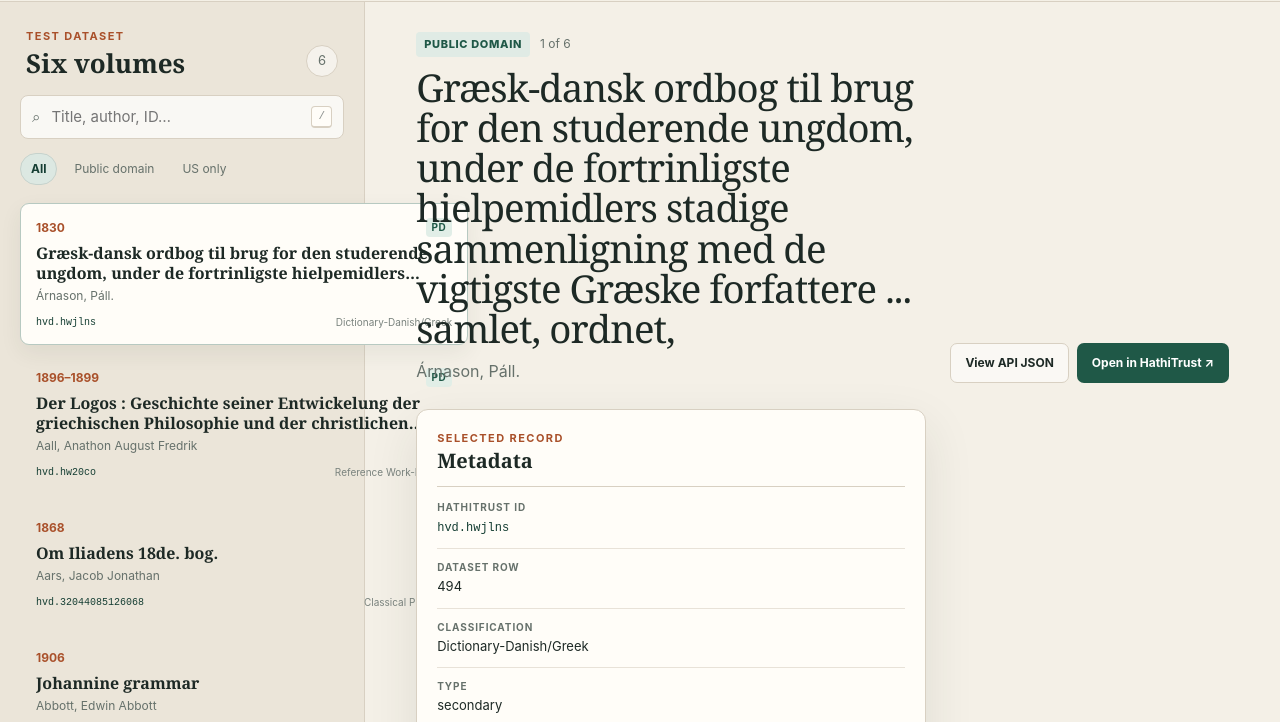
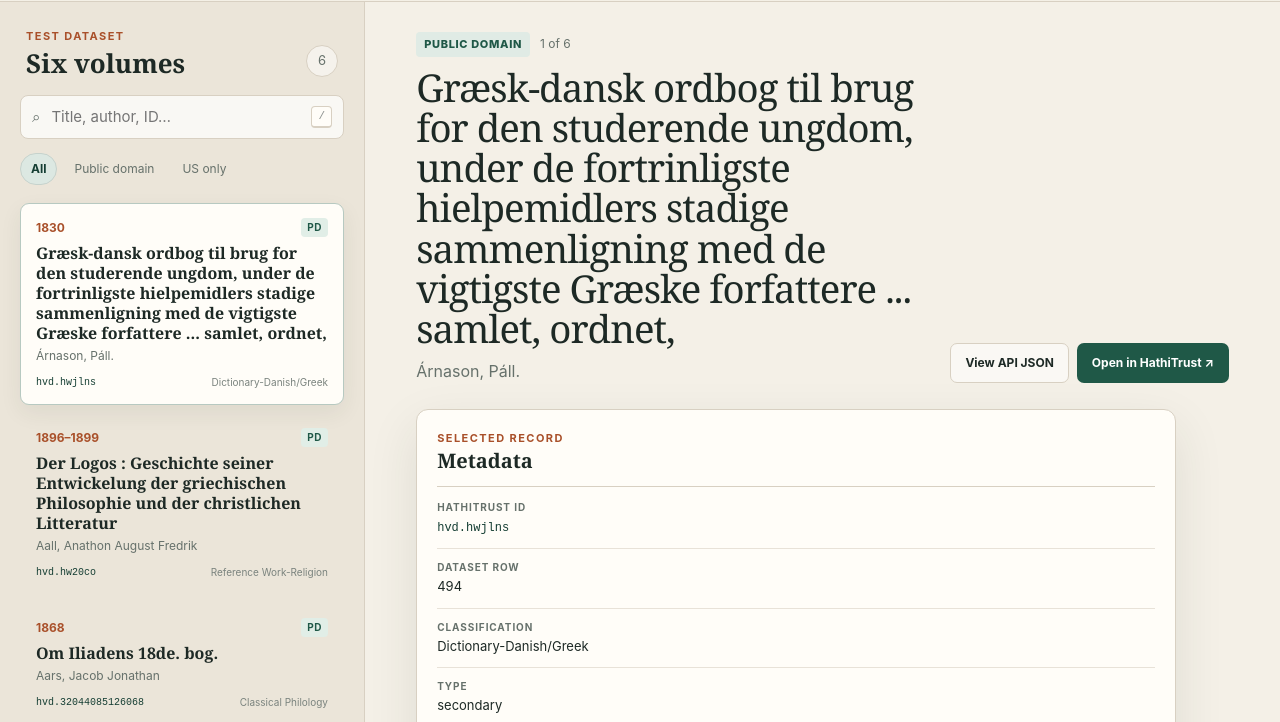
Before and after one commit to gregorycrane/hathi-page-viewer, a plain HTML site: page index.html in a window 1280 px wide. Shown: the part 74-796 px from the top of the page. Drawn offline with Linux system fonts and the light colour scheme; no server answers.

Commit message:
Wrap sidebar records within the column

```diff
--- a/styles.css
+++ b/styles.css
@@ -13,36 +13,125 @@
   --serif: Georgia, "Times New Roman", serif;
   --sans: Inter, ui-sans-serif, system-ui, -apple-system, BlinkMacSystemFont, "Segoe UI", sans-serif;
 }
+
 * { box-sizing: border-box; }
+
 html { scroll-behavior: smooth; }
-body { margin: 0; background: var(--paper); color: var(--ink); font-family: var(--sans); font-size: 15px; line-height: 1.5; }
+
+body {
+  margin: 0;
+  background: var(--paper);
+  color: var(--ink);
+  font-family: var(--sans);
+  font-size: 15px;
+  line-height: 1.5;
+}
+
 button, input { font: inherit; }
 a { color: inherit; }
-.skip-link { position: fixed; z-index: 100; top: 8px; left: 8px; padding: 10px 14px; border-radius: 6px; background: var(--ink); color: white; transform: translateY(-150%); }
+
+.skip-link {
+  position: fixed;
+  z-index: 100;
+  top: 8px;
+  left: 8px;
+  padding: 10px 14px;
+  border-radius: 6px;
+  background: var(--ink);
+  color: white;
+  transform: translateY(-150%);
+}
 .skip-link:focus { transform: translateY(0); }
-.site-header { height: 76px; display: flex; align-items: center; justify-content: space-between; padding: 0 28px; border-bottom: 1px solid var(--line); background: rgba(244, 240, 231, .92); backdrop-filter: blur(14px); }
-.brand { display: inline-flex; align-items: center; gap: 12px; color: var(--ink); text-decoration: none; }
-.brand-mark { width: 42px; height: 42px; display: grid; place-items: center; border-radius: 5px 13px 5px 5px; background: var(--forest); color: var(--cream); font: 700 25px/1 var(--serif); box-shadow: inset -5px -5px 0 rgba(0,0,0,.08); }
+
+.site-header {
+  height: 76px;
+  display: flex;
+  align-items: center;
+  justify-content: space-between;
+  padding: 0 28px;
+  border-bottom: 1px solid var(--line);
+  background: rgba(244, 240, 231, .92);
+  backdrop-filter: blur(14px);
+}
+
+.brand {
+  display: inline-flex;
+  align-items: center;
+  gap: 12px;
+  color: var(--ink);
+  text-decoration: none;
+}
+.brand-mark {
+  width: 42px;
+  height: 42px;
+  display: grid;
+  place-items: center;
+  border-radius: 5px 13px 5px 5px;
+  background: var(--forest);
+  color: var(--cream);
+  font: 700 25px/1 var(--serif);
+  box-shadow: inset -5px -5px 0 rgba(0,0,0,.08);
+}
 .brand strong { display: block; font-size: 16px; letter-spacing: .01em; }
 .brand small { display: block; color: var(--muted); font-size: 11px; text-transform: uppercase; letter-spacing: .12em; }
 .header-note { display: flex; align-items: center; gap: 8px; color: var(--muted); font-size: 13px; }
 .live-dot { width: 8px; height: 8px; border-radius: 50%; background: #3f8b65; box-shadow: 0 0 0 4px rgba(63,139,101,.13); }
-.app-shell { min-height: calc(100vh - 76px); display: grid; grid-template-columns: minmax(300px, 365px) 1fr; }
-.catalog-panel { min-width: 0; padding: 26px 20px 28px; border-right: 1px solid var(--line); background: #ebe5d9; }
+
+.app-shell {
+  min-height: calc(100vh - 76px);
+  display: grid;
+  grid-template-columns: minmax(300px, 365px) 1fr;
+}
+
+.catalog-panel {
+  min-width: 0;
+  overflow: hidden;
+  padding: 26px 20px 28px;
+  border-right: 1px solid var(--line);
+  background: #ebe5d9;
+}
 .catalog-heading { display: flex; align-items: end; justify-content: space-between; padding: 0 6px 18px; }
 .eyebrow { margin: 0 0 4px; color: var(--rust); font-size: 11px; font-weight: 750; text-transform: uppercase; letter-spacing: .13em; }
 .catalog-heading h1 { margin: 0; font: 600 26px/1.1 var(--serif); }
 .count { min-width: 32px; height: 32px; display: grid; place-items: center; border: 1px solid var(--line); border-radius: 50%; background: rgba(255,255,255,.5); color: var(--muted); font-size: 13px; }
-.search-box { height: 44px; display: flex; align-items: center; gap: 9px; padding: 0 11px; border: 1px solid var(--line); border-radius: 8px; background: rgba(255,255,255,.73); color: var(--muted); }
+
+.search-box {
+  height: 44px;
+  display: flex;
+  align-items: center;
+  gap: 9px;
+  padding: 0 11px;
+  border: 1px solid var(--line);
+  border-radius: 8px;
+  background: rgba(255,255,255,.73);
+  color: var(--muted);
+}
 .search-box:focus-within { border-color: var(--forest); box-shadow: 0 0 0 3px rgba(31,88,71,.10); }
 .search-box input { min-width: 0; flex: 1; border: 0; outline: 0; background: transparent; color: var(--ink); }
 .search-box kbd { padding: 1px 6px; border: 1px solid var(--line); border-bottom-width: 2px; border-radius: 4px; color: #8c918e; background: var(--cream); font-size: 11px; }
+
 .filter-row { display: flex; gap: 6px; margin: 14px 0 18px; overflow-x: auto; scrollbar-width: none; }
 .filter-chip { white-space: nowrap; padding: 6px 10px; border: 1px solid transparent; border-radius: 999px; background: transparent; color: var(--muted); font-size: 12px; cursor: pointer; }
 .filter-chip:hover { color: var(--ink); }
 .filter-chip.is-active { border-color: #c6d2cc; background: #dce8e2; color: var(--forest-deep); font-weight: 700; }
-.record-list { margin: 0; padding: 0; display: grid; gap: 8px; list-style: none; }
-.record-row { width: 100%; display: block; padding: 14px 15px; border: 1px solid transparent; border-radius: 9px; background: transparent; color: var(--ink); text-align: left; cursor: pointer; transition: background .16s ease, border-color .16s ease, transform .16s ease; }
+
+.record-list { width: 100%; min-width: 0; margin: 0; padding: 0; display: grid; gap: 8px; list-style: none; }
+.record-list li { min-width: 0; }
+.record-row {
+  width: 100%;
+  min-width: 0;
+  max-width: 100%;
+  display: block;
+  overflow: hidden;
+  padding: 14px 15px;
+  border: 1px solid transparent;
+  border-radius: 9px;
+  background: transparent;
+  color: var(--ink);
+  text-align: left;
+  cursor: pointer;
+  transition: background .16s ease, border-color .16s ease, transform .16s ease;
+}
 .record-row:hover { border-color: var(--line); background: rgba(255,255,255,.48); transform: translateX(2px); }
 .record-row.is-selected { border-color: #b7c9c1; background: var(--cream); box-shadow: 0 8px 22px rgba(47,54,49,.07); }
 .row-topline, .row-footer { display: flex; align-items: center; justify-content: space-between; gap: 8px; }
@@ -50,12 +139,13 @@ a { color: inherit; }
 .row-year { color: var(--rust); font: 700 12px/1 var(--sans); }
 .row-rights { padding: 2px 6px; border-radius: 4px; background: #e1eee7; color: var(--forest); font-size: 10px; font-weight: 750; text-transform: uppercase; letter-spacing: .05em; }
 .row-rights[data-rights="pdus"] { background: #f1e3cb; color: #80521e; }
-.row-title { display: -webkit-box; overflow: hidden; -webkit-box-orient: vertical; -webkit-line-clamp: 2; font: 600 16px/1.25 var(--serif); }
-.row-author { display: block; margin: 4px 0 10px; overflow: hidden; color: var(--muted); font-size: 12px; text-overflow: ellipsis; white-space: nowrap; }
-.row-footer { color: #7a837e; font-size: 10px; }
-.row-footer code { color: var(--forest-deep); font-size: 10px; }
-.row-classification { overflow: hidden; text-overflow: ellipsis; white-space: nowrap; }
+.row-title { width: 100%; max-width: 100%; display: block; overflow-wrap: anywhere; font: 600 16px/1.25 var(--serif); }
+.row-author { display: block; margin: 4px 0 10px; color: var(--muted); font-size: 12px; overflow-wrap: anywhere; }
+.row-footer { min-width: 0; max-width: 100%; flex-wrap: wrap; align-items: flex-start; color: #7a837e; font-size: 10px; }
+.row-footer code { min-width: 0; flex: 1 1 120px; color: var(--forest-deep); font-size: 10px; overflow-wrap: anywhere; white-space: normal; }
+.row-classification { min-width: 0; max-width: 100%; flex: 1 1 140px; text-align: right; overflow-wrap: anywhere; white-space: normal; }
 .empty-state { padding: 30px 10px; color: var(--muted); text-align: center; }
+
 .workspace { min-width: 0; padding: 30px clamp(24px, 4vw, 58px) 48px; }
 .record-header { display: flex; align-items: end; justify-content: space-between; gap: 26px; margin-bottom: 26px; }
 .status-line { display: flex; align-items: center; gap: 10px; margin-bottom: 10px; }
@@ -71,8 +161,9 @@ a { color: inherit; }
 .button-primary:hover { background: var(--forest-deep); }
 .button-secondary { border-color: var(--line); background: rgba(255,255,255,.55); color: var(--ink); }
 .button-secondary:hover { background: white; }
-.content-grid { display: grid; grid-template-columns: minmax(0, 1fr) 285px; gap: 18px; align-items: start; }
-.viewer-card, .metadata-card { border: 1px solid var(--line); border-radius: 12px; background: var(--cream); box-shadow: var(--shadow); }
+
+.content-grid { max-width: 760px; }
+.metadata-card { border: 1px solid var(--line); border-radius: 12px; background: var(--cream); box-shadow: var(--shadow); }
 .viewer-card { min-width: 0; overflow: hidden; }
 .viewer-toolbar { min-height: 74px; display: flex; align-items: center; justify-content: space-between; gap: 20px; padding: 15px 18px; border-bottom: 1px solid var(--line); }
 .viewer-toolbar h3, .metadata-heading h3 { margin: 0; font: 600 20px/1.1 var(--serif); }
@@ -92,6 +183,7 @@ a { color: inherit; }
 .viewer-footnote { min-height: 52px; display: flex; align-items: center; justify-content: space-between; gap: 18px; padding: 10px 18px; border-top: 1px solid var(--line); color: var(--muted); font-size: 11px; }
 .viewer-footnote p { margin: 0; }
 .viewer-footnote a { flex-shrink: 0; color: var(--forest); font-weight: 700; }
+
 .metadata-card { padding: 20px; }
 .metadata-heading { padding-bottom: 14px; border-bottom: 1px solid var(--line); }
 .metadata-list { margin: 2px 0 20px; }
@@ -115,12 +207,13 @@ a { color: inherit; }
 .technical-details dl > div { display: flex; align-items: baseline; justify-content: space-between; gap: 10px; padding: 5px 0; }
 .technical-details dt { margin: 0; }
 .technical-details dd { font-size: 11px; }
+
 @media (max-width: 1050px) {
-  .content-grid { grid-template-columns: 1fr; }
   .metadata-card { display: grid; grid-template-columns: 1fr 1fr; gap: 0 24px; }
   .metadata-heading { grid-column: 1 / -1; }
   .technical-details { margin-top: 2px; border-top: 0; }
 }
+
 @media (max-width: 780px) {
   .site-header { height: 66px; padding: 0 16px; }
   .header-note { display: none; }
@@ -129,7 +222,7 @@ a { color: inherit; }
   .catalog-heading { padding-bottom: 12px; }
   .record-list { display: flex; overflow-x: auto; scroll-snap-type: x mandatory; padding-bottom: 5px; }
   .record-list li { min-width: min(82vw, 310px); scroll-snap-align: start; }
-  .record-row { height: 145px; background: rgba(255,255,255,.35); }
+  .record-row { min-height: 145px; background: rgba(255,255,255,.35); }
   .workspace { padding: 24px 14px 34px; }
   .record-header { display: block; }
   .record-actions { margin-top: 18px; }
@@ -140,11 +233,13 @@ a { color: inherit; }
   .viewer-footnote a { display: inline-block; margin-top: 5px; }
   .metadata-card { display: block; }
 }
+
 @media (max-width: 490px) {
   .brand small, .search-box kbd, .viewer-toolbar > div:first-child { display: none; }
   .record-actions { display: grid; grid-template-columns: 1fr 1fr; }
   .viewer-toolbar { justify-content: center; min-height: 62px; }
 }
+
 @media (prefers-reduced-motion: reduce) {
   *, *::before, *::after { scroll-behavior: auto !important; animation-duration: .01ms !important; animation-iteration-count: 1 !important; transition-duration: .01ms !important; }
 }
```
